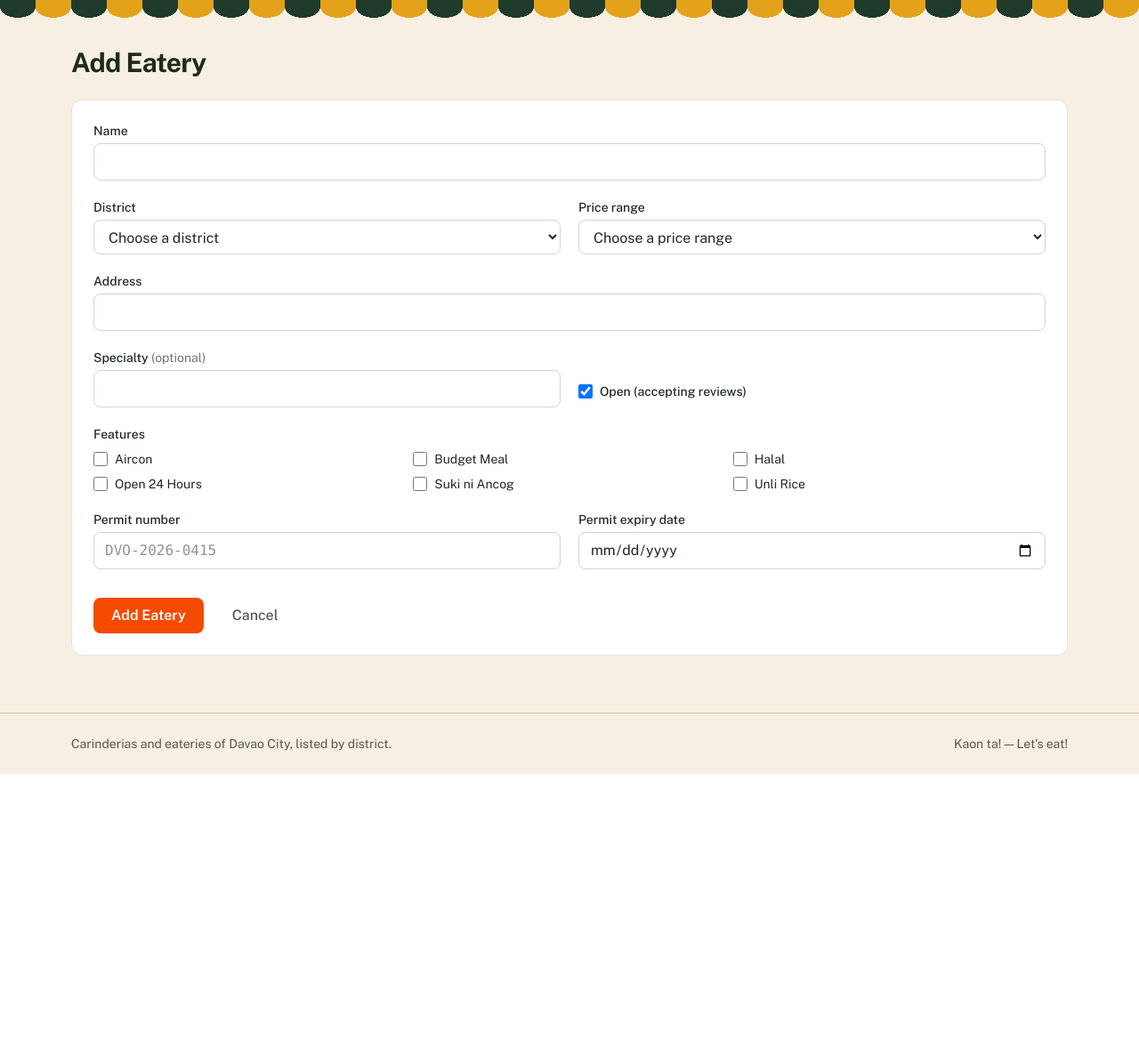
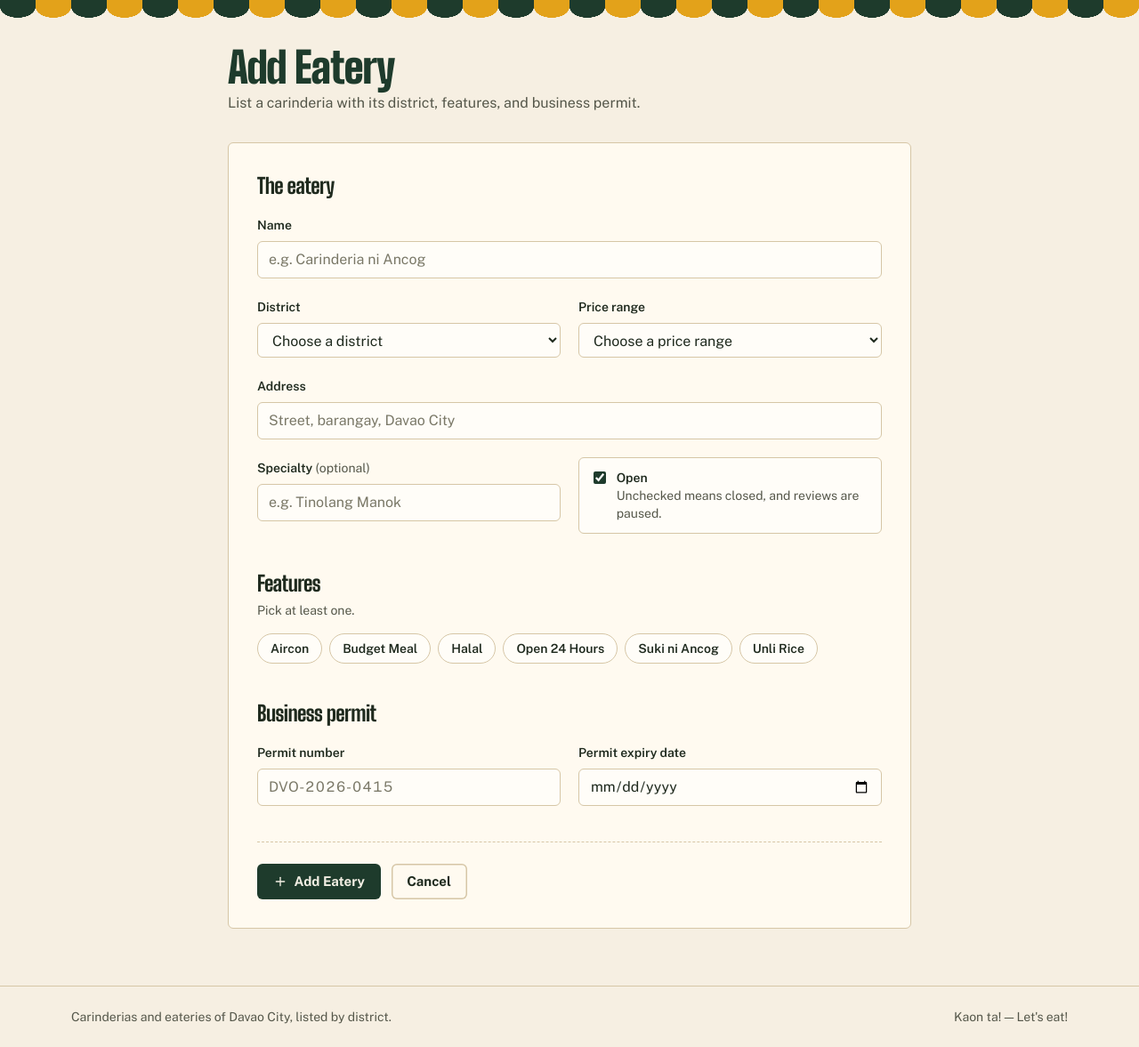
Before and after one commit to aingreenx/PrefinalProject-Ancog-KaonTaDavao, a Laravel app: page /eateries/create in a window 1280 px wide. Shown: the part 89-1266 px from the top of the page at 89% size. Before the commit the page ends 959 px from the top, so only its background shows below. Run offline with Laravel 12, Linux system fonts and the light colour scheme; data comes from the database, SQL or seed files in the repository; style sheets or scripts are compiled from the project's sources.

Commit message:
Restyle eatery form and add friendly validation field names

```diff
--- a/resources/views/eateries/_form.blade.php
+++ b/resources/views/eateries/_form.blade.php
@@ -3,95 +3,119 @@
     $districts, $features. Each field: old() first, then the saved value.
 --}}
 @php
-    $input = 'mt-1 w-full rounded-lg border border-stone-300 bg-white px-3 py-2 focus:border-orange-500 focus:outline-none focus:ring-2 focus:ring-orange-200';
     $selectedFeatures = old('features', $eatery->exists ? $eatery->features->pluck('id')->all() : []);
+    $legend = 'font-display text-2xl font-extrabold tracking-tight';
+    $label = 'text-sm font-semibold';
+    $error = 'mt-1 text-sm font-medium text-sili';
 @endphp
 
 @if ($errors->any())
-    <div class="mb-6 rounded-lg border border-red-200 bg-red-50 px-4 py-3 text-sm text-red-700">
-        <p class="font-semibold">Please fix the following:</p>
-        <ul class="mt-1 list-inside list-disc">
-            @foreach ($errors->all() as $error)
-                <li>{{ $error }}</li>
+    <div class="mb-8 flex gap-3 rounded-md bg-sili/10 px-5 py-4 text-sili-deep" role="alert">
+        <x-icon name="alert" class="mt-0.5 size-5" />
+        <div>
+            <p class="font-bold">{{ $errors->count() === 1 ? 'One thing needs fixing' : $errors->count() . ' things need fixing' }} before this can be saved:</p>
+            <ul class="mt-2 list-inside list-disc space-y-0.5 text-sm">
+                @foreach ($errors->all() as $message)
+                    <li>{{ $message }}</li>
                 @endforeach
             </ul>
         </div>
+    </div>
 @endif
 
-<div class="grid grid-cols-1 gap-5 md:grid-cols-2">
+<div class="space-y-10">
+    <fieldset class="grid grid-cols-1 gap-5 md:grid-cols-2">
+        <legend class="{{ $legend }} mb-4">The eatery</legend>
+
         <div class="md:col-span-2">
-        <label for="name" class="block text-sm font-medium">Name</label>
-        <input type="text" id="name" name="name" maxlength="100" value="{{ old('name', $eatery->name) }}" class="{{ $input }}">
-        @error('name') <p class="mt-1 text-sm text-red-600">{{ $message }}</p> @enderror
+            <label for="name" class="{{ $label }}">Name</label>
+            <input type="text" id="name" name="name" maxlength="100" value="{{ old('name', $eatery->name) }}" placeholder="e.g. Carinderia ni Ancog"
+                   class="field" @error('name') aria-invalid="true" aria-describedby="name-error" @enderror>
+            @error('name') <p id="name-error" class="{{ $error }}">{{ $message }}</p> @enderror
         </div>
 
         <div>
-        <label for="district_id" class="block text-sm font-medium">District</label>
-        <select id="district_id" name="district_id" class="{{ $input }}">
+            <label for="district_id" class="{{ $label }}">District</label>
+            <select id="district_id" name="district_id" class="field" @error('district_id') aria-invalid="true" aria-describedby="district_id-error" @enderror>
                 <option value="">Choose a district</option>
                 @foreach ($districts as $district)
                     <option value="{{ $district->id }}" @selected((string) old('district_id', $eatery->district_id) === (string) $district->id)>{{ $district->name }}</option>
                 @endforeach
             </select>
-        @error('district_id') <p class="mt-1 text-sm text-red-600">{{ $message }}</p> @enderror
+            @error('district_id') <p id="district_id-error" class="{{ $error }}">{{ $message }}</p> @enderror
         </div>
 
         <div>
-        <label for="price_range" class="block text-sm font-medium">Price range</label>
-        <select id="price_range" name="price_range" class="{{ $input }}">
+            <label for="price_range" class="{{ $label }}">Price range</label>
+            <select id="price_range" name="price_range" class="field" @error('price_range') aria-invalid="true" aria-describedby="price_range-error" @enderror>
                 <option value="">Choose a price range</option>
-            @foreach (['budget' => '₱ Budget', 'mid' => '₱₱ Mid', 'splurge' => '₱₱₱ Splurge'] as $value => $label)
-                <option value="{{ $value }}" @selected(old('price_range', $eatery->price_range) === $value)>{{ $label }}</option>
+                @foreach (['budget' => '₱ · Budget', 'mid' => '₱₱ · Mid', 'splurge' => '₱₱₱ · Splurge'] as $value => $text)
+                    <option value="{{ $value }}" @selected(old('price_range', $eatery->price_range) === $value)>{{ $text }}</option>
                 @endforeach
             </select>
-        @error('price_range') <p class="mt-1 text-sm text-red-600">{{ $message }}</p> @enderror
+            @error('price_range') <p id="price_range-error" class="{{ $error }}">{{ $message }}</p> @enderror
         </div>
 
         <div class="md:col-span-2">
-        <label for="address" class="block text-sm font-medium">Address</label>
-        <input type="text" id="address" name="address" maxlength="255" value="{{ old('address', $eatery->address) }}" class="{{ $input }}">
-        @error('address') <p class="mt-1 text-sm text-red-600">{{ $message }}</p> @enderror
+            <label for="address" class="{{ $label }}">Address</label>
+            <input type="text" id="address" name="address" maxlength="255" value="{{ old('address', $eatery->address) }}" placeholder="Street, barangay, Davao City"
+                   class="field" @error('address') aria-invalid="true" aria-describedby="address-error" @enderror>
+            @error('address') <p id="address-error" class="{{ $error }}">{{ $message }}</p> @enderror
         </div>
 
         <div>
-        <label for="specialty" class="block text-sm font-medium">Specialty <span class="font-normal text-stone-500">(optional)</span></label>
-        <input type="text" id="specialty" name="specialty" maxlength="100" value="{{ old('specialty', $eatery->specialty) }}" class="{{ $input }}">
-        @error('specialty') <p class="mt-1 text-sm text-red-600">{{ $message }}</p> @enderror
+            <label for="specialty" class="{{ $label }}">Specialty <span class="font-normal text-ink-soft">(optional)</span></label>
+            <input type="text" id="specialty" name="specialty" maxlength="100" value="{{ old('specialty', $eatery->specialty) }}" placeholder="e.g. Tinolang Manok"
+                   class="field" @error('specialty') aria-invalid="true" aria-describedby="specialty-error" @enderror>
+            @error('specialty') <p id="specialty-error" class="{{ $error }}">{{ $message }}</p> @enderror
         </div>
 
-    <div class="flex items-end">
-        <label class="inline-flex items-center gap-2 pb-2">
+        <div class="md:self-end">
+            <label class="flex cursor-pointer items-start gap-3 rounded-md border-[1.5px] border-line bg-[#fffdf8] px-4 py-3 hover:border-[#bba982]">
                 <input type="checkbox" name="is_open" value="1" @checked(old('is_open', $eatery->exists ? $eatery->is_open : true))
-                   class="h-4 w-4 rounded border-stone-300 text-orange-600 focus:ring-orange-500">
-            <span class="text-sm font-medium">Open (accepting reviews)</span>
+                       class="mt-0.5 size-4 accent-board">
+                <span>
+                    <span class="block text-sm font-semibold">Open</span>
+                    <span class="block text-sm text-ink-soft">Unchecked means closed, and reviews are paused.</span>
+                </span>
             </label>
-        @error('is_open') <p class="mt-1 text-sm text-red-600">{{ $message }}</p> @enderror
+            @error('is_open') <p class="{{ $error }}">{{ $message }}</p> @enderror
         </div>
+    </fieldset>
 
-    <fieldset class="md:col-span-2">
-        <legend class="text-sm font-medium">Features</legend>
-        <div class="mt-2 grid grid-cols-1 gap-2 sm:grid-cols-2 lg:grid-cols-3">
+    <fieldset>
+        <legend class="{{ $legend }}">Features</legend>
+        <p class="mt-1 text-sm text-ink-soft">Pick at least one.</p>
+        <div class="mt-4 flex flex-wrap gap-2">
             @foreach ($features as $feature)
-                <label class="inline-flex items-center gap-2">
-                    <input type="checkbox" name="features[]" value="{{ $feature->id }}" @checked(in_array($feature->id, $selectedFeatures))
-                           class="h-4 w-4 rounded border-stone-300 text-orange-600 focus:ring-orange-500">
-                    <span class="text-sm">{{ $feature->name }}</span>
+                <label class="cursor-pointer">
+                    <input type="checkbox" name="features[]" value="{{ $feature->id }}" @checked(in_array($feature->id, $selectedFeatures)) class="peer sr-only">
+                    <span class="inline-flex items-center gap-2 rounded-full border-[1.5px] border-line bg-[#fffdf8] px-3.5 py-1.5 text-sm font-semibold transition
+                                 hover:border-[#bba982] peer-checked:border-board peer-checked:bg-board peer-checked:text-chalk peer-focus-visible:outline-3 peer-focus-visible:outline-offset-2 peer-focus-visible:outline-luyang">
+                        {{ $feature->name }}
+                    </span>
                 </label>
             @endforeach
         </div>
-        @error('features') <p class="mt-1 text-sm text-red-600">{{ $message }}</p> @enderror
-        @error('features.*') <p class="mt-1 text-sm text-red-600">{{ $message }}</p> @enderror
+        @error('features') <p class="{{ $error }} mt-2">{{ $message }}</p> @enderror
+        @error('features.*') <p class="{{ $error }} mt-2">{{ $message }}</p> @enderror
     </fieldset>
 
+    <fieldset class="grid grid-cols-1 gap-5 md:grid-cols-2">
+        <legend class="{{ $legend }} mb-4">Business permit</legend>
+
         <div>
-        <label for="permit_no" class="block text-sm font-medium">Permit number</label>
-        <input type="text" id="permit_no" name="permit_no" placeholder="DVO-2026-0415" value="{{ old('permit_no', $eatery->permit?->permit_no) }}" class="{{ $input }} font-mono">
-        @error('permit_no') <p class="mt-1 text-sm text-red-600">{{ $message }}</p> @enderror
+            <label for="permit_no" class="{{ $label }}">Permit number</label>
+            <input type="text" id="permit_no" name="permit_no" value="{{ old('permit_no', $eatery->permit?->permit_no) }}" placeholder="DVO-2026-0415"
+                   class="field tabular-nums tracking-wide" @error('permit_no') aria-invalid="true" aria-describedby="permit_no-error" @enderror>
+            @error('permit_no') <p id="permit_no-error" class="{{ $error }}">{{ $message }}</p> @enderror
         </div>
 
         <div>
-        <label for="expires_on" class="block text-sm font-medium">Permit expiry date</label>
-        <input type="date" id="expires_on" name="expires_on" value="{{ old('expires_on', $eatery->permit?->expires_on?->format('Y-m-d')) }}" class="{{ $input }}">
-        @error('expires_on') <p class="mt-1 text-sm text-red-600">{{ $message }}</p> @enderror
+            <label for="expires_on" class="{{ $label }}">Permit expiry date</label>
+            <input type="date" id="expires_on" name="expires_on" value="{{ old('expires_on', $eatery->permit?->expires_on?->format('Y-m-d')) }}"
+                   class="field" @error('expires_on') aria-invalid="true" aria-describedby="expires_on-error" @enderror>
+            @error('expires_on') <p id="expires_on-error" class="{{ $error }}">{{ $message }}</p> @enderror
         </div>
+    </fieldset>
 </div>
--- a/resources/views/eateries/create.blade.php
+++ b/resources/views/eateries/create.blade.php
@@ -1,15 +1,18 @@
 @extends('layouts.app')
 
 @section('content')
-    <h1 class="mb-6 text-3xl font-bold tracking-tight">Add Eatery</h1>
+    <div class="mx-auto max-w-3xl">
+        <h1 class="font-display text-5xl font-black tracking-tight text-board">Add Eatery</h1>
+        <p class="mt-1 mb-8 text-ink-soft">List a carinderia with its district, features, and business permit.</p>
 
-    <form method="POST" action="{{ route('eateries.store') }}" class="rounded-xl border border-stone-200 bg-white p-6">
-        @csrf
-        @include('eateries._form')
+        <form method="POST" action="{{ route('eateries.store') }}" class="rounded-md border-[1.5px] border-line bg-[#fffaf0] p-6 sm:p-8" novalidate>
+            @csrf
+            @include('eateries._form')
 
-        <div class="mt-8 flex gap-3">
-            <button type="submit" class="rounded-lg bg-orange-600 px-5 py-2 font-semibold text-white hover:bg-orange-700">Add Eatery</button>
-            <a href="{{ route('eateries.index') }}" class="rounded-lg px-5 py-2 font-medium text-stone-600 hover:bg-stone-100">Cancel</a>
-        </div>
-    </form>
+            <div class="mt-10 flex flex-wrap gap-3 border-t border-dashed border-line pt-6">
+                <button type="submit" class="btn btn-primary"><x-icon name="plus" />Add Eatery</button>
+                <a href="{{ route('eateries.index') }}" class="btn btn-ghost">Cancel</a>
+            </div>
+        </form>
+    </div>
 @endsection
```
Also changed, not shown: app/Http/Requests/StoreEateryRequest.php (+18 -0 lines), app/Http/Requests/StoreReviewRequest.php (+13 -0 lines), app/Http/Requests/UpdateEateryRequest.php (+17 -0 lines), resources/views/eateries/edit.blade.php (+8 -5 lines). Lines whose indentation alone changed are shown as unchanged.
